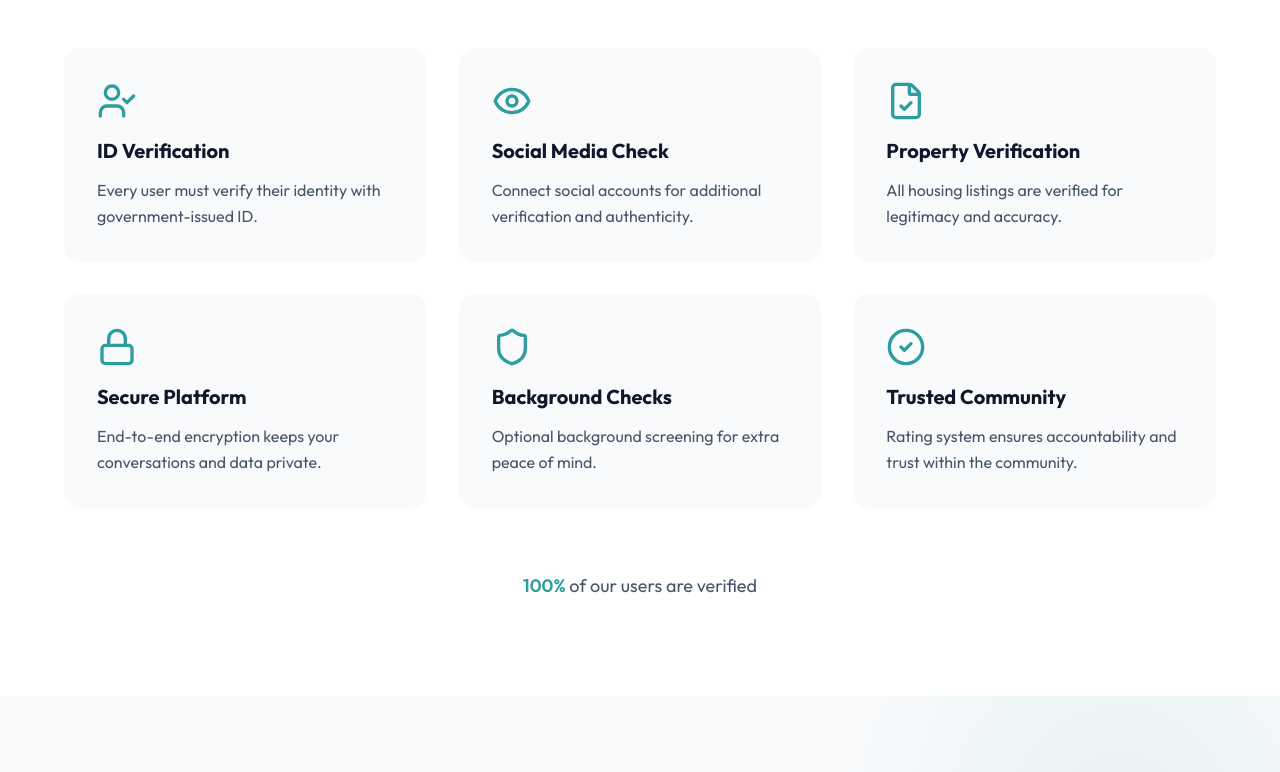
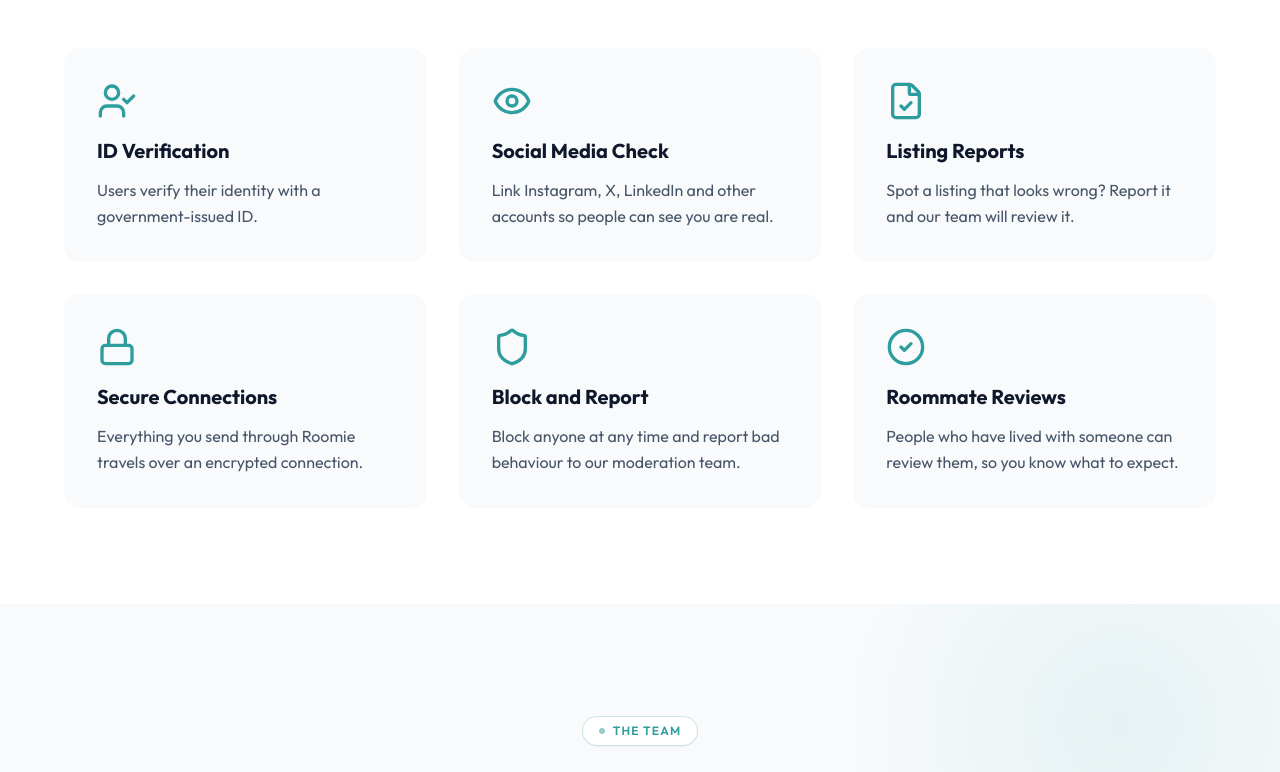
Before and after one commit to Yungflashh/roomie_page, a Next.js app: page / in a window 1280 px wide. Shown: the part 5072-5844 px from the top of the page. Built offline with nearby package versions, Linux system fonts and the light colour scheme.

Commit message:
Update safety section to match current app features

```diff
--- a/components/Security.tsx
+++ b/components/Security.tsx
@@ -7,32 +7,32 @@ const securityFeatures = [
   {
     icon: UserCheck,
     title: 'ID Verification',
-    description: 'Every user must verify their identity with government-issued ID.',
+    description: 'Users verify their identity with a government-issued ID.',
   },
   {
     icon: Eye,
     title: 'Social Media Check',
-    description: 'Connect social accounts for additional verification and authenticity.',
+    description: 'Link Instagram, X, LinkedIn and other accounts so people can see you are real.',
   },
   {
     icon: FileCheck,
-    title: 'Property Verification',
-    description: 'All housing listings are verified for legitimacy and accuracy.',
+    title: 'Listing Reports',
+    description: 'Spot a listing that looks wrong? Report it and our team will review it.',
   },
   {
     icon: Lock,
-    title: 'Secure Platform',
-    description: 'End-to-end encryption keeps your conversations and data private.',
+    title: 'Secure Connections',
+    description: 'Everything you send through Roomie travels over an encrypted connection.',
   },
   {
     icon: Shield,
-    title: 'Background Checks',
-    description: 'Optional background screening for extra peace of mind.',
+    title: 'Block and Report',
+    description: 'Block anyone at any time and report bad behaviour to our moderation team.',
   },
   {
     icon: CheckCircle2,
-    title: 'Trusted Community',
-    description: 'Rating system ensures accountability and trust within the community.',
+    title: 'Roommate Reviews',
+    description: 'People who have lived with someone can review them, so you know what to expect.',
   },
 ];
 
@@ -73,10 +73,10 @@ export default function Security() {
               <Shield className="w-10 h-10 text-primary" />
             </motion.div>
             <h2 className="text-5xl md:text-6xl font-bold text-slate-900 mb-6">
-              Safety First, Always
+              Built Around Safety
             </h2>
             <p className="text-xl text-slate-600 max-w-3xl mx-auto">
-              We take your security seriously. Every user and listing goes through rigorous verification to ensure you can find roommates with complete confidence.
+              You're deciding who to live with, so you should know who you're talking to. Here is how we keep Roomie safe.
             </p>
           </motion.div>
 
@@ -105,19 +105,6 @@ export default function Security() {
               );
             })}
           </div>
-
-          {/* Trust badge */}
-          <motion.div
-            className="mt-16 text-center"
-            initial={{ opacity: 0 }}
-            whileInView={{ opacity: 1 }}
-            viewport={{ once: true }}
-            transition={{ delay: 0.6 }}
-          >
-            <p className="text-slate-600 text-lg">
-              <span className="font-semibold text-primary">100%</span> of our users are verified
-            </p>
-          </motion.div>
         </div>
       </div>
     </section>
```
